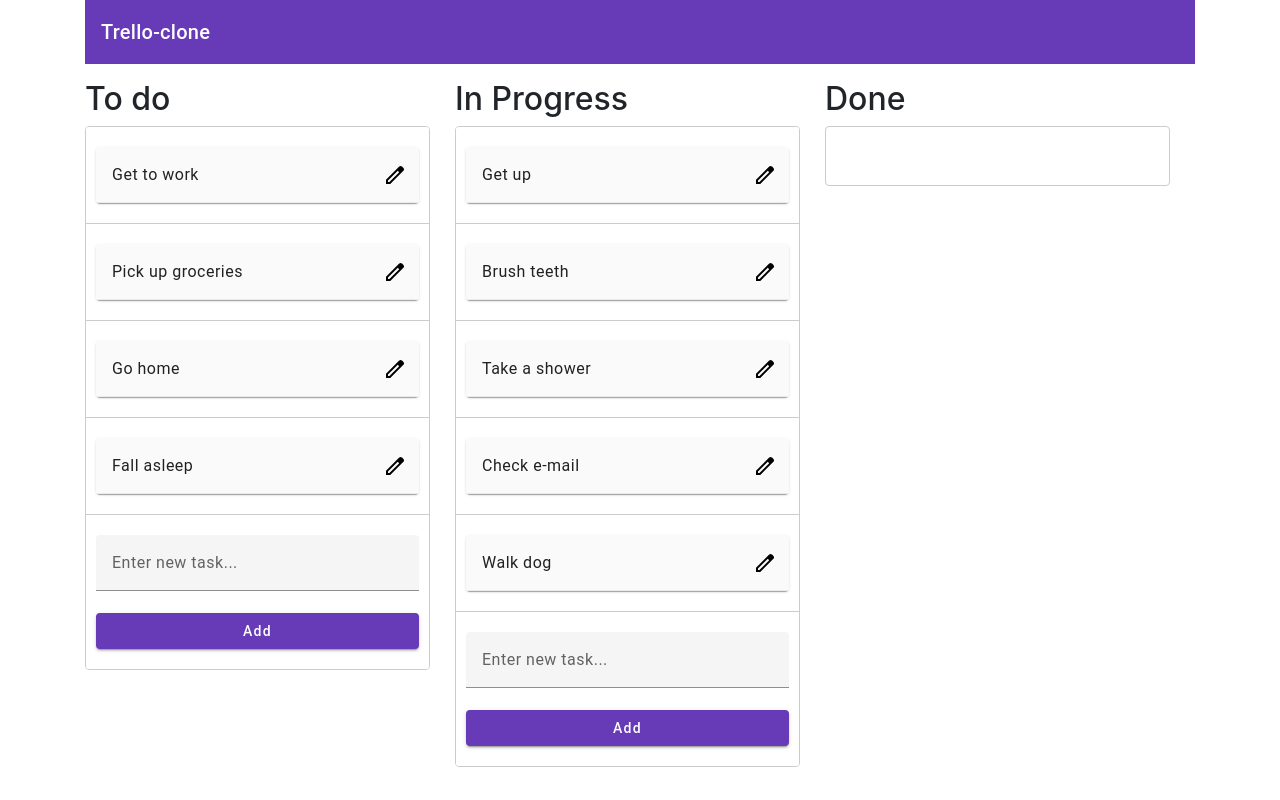
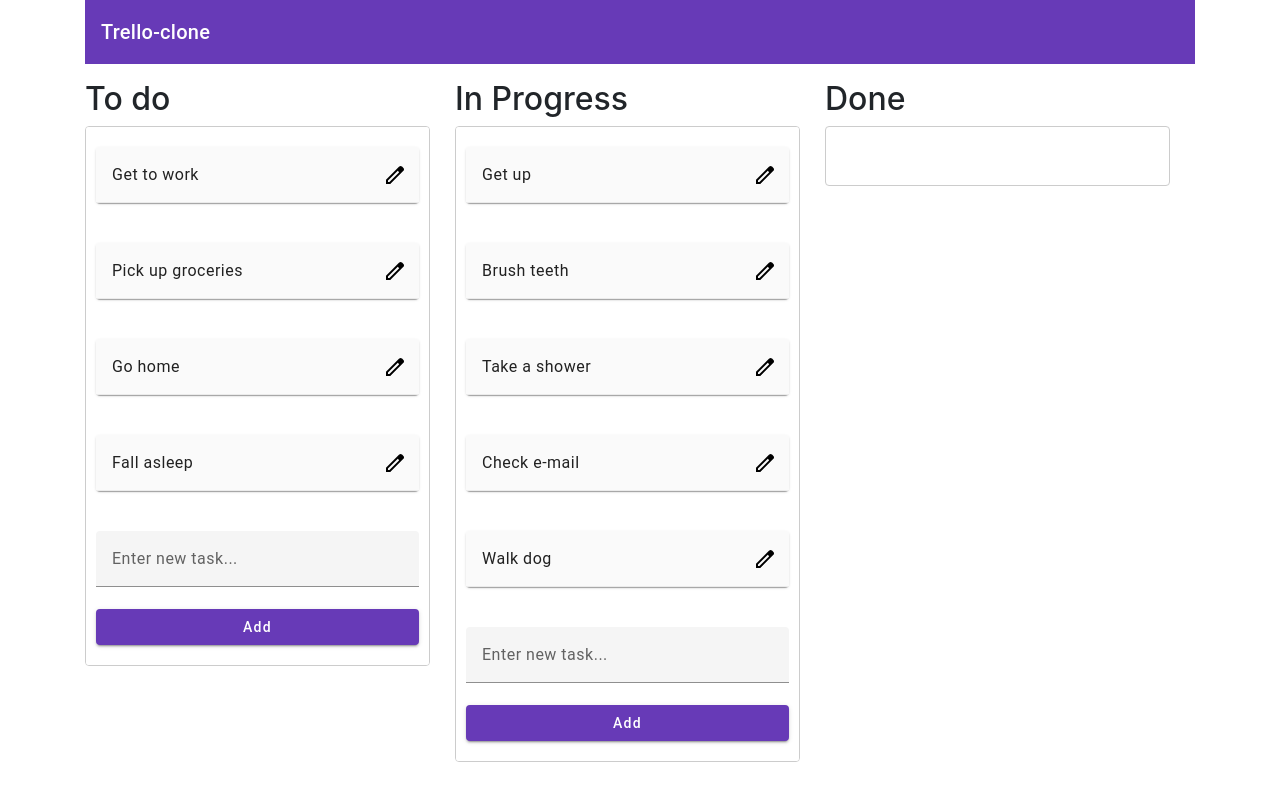
Before and after one commit to ChinmayPAt/PWA, an Angular app: page / in a window 1280 px wide. Built offline with nearby package versions, Linux system fonts and the light colour scheme.

Commit message:
removed border; added cursor - move

```diff
--- a/src/app/components/board/board.component.scss
+++ b/src/app/components/board/board.component.scss
@@ -17,7 +17,7 @@
 
 .example-box {
   padding: 20px 10px;
-    border-bottom: solid 1px #ccc;
+  border-bottom: none;
   color: rgba(0, 0, 0, 0.87);
   flex-direction: row;
   align-items: center;
@@ -46,8 +46,7 @@
   box-sizing: border-box;
   border-radius: 4px;
   box-shadow: 0 5px 5px -3px rgba(0, 0, 0, 0.2),
-    0 8px 10px 1px rgba(0, 0, 0, 0.14),
-    0 3px 14px 2px rgba(0, 0, 0, 0.12);
+    0 8px 10px 1px rgba(0, 0, 0, 0.14), 0 3px 14px 2px rgba(0, 0, 0, 0.12);
 }
 
 .cdk-drag-placeholder {
--- a/src/app/components/card/card.component.scss
+++ b/src/app/components/card/card.component.scss
@@ -1,5 +1,6 @@
 .mat-mdc-card-content {
   padding: 0px;
+  cursor: move;
 
   .card-form {
     display: inline-block;
@@ -11,10 +12,9 @@
     ::ng-deep.mat-mdc-form-field-subscript-wrapper {
       display: none;
     }
-
-                input:disabled {
-                  color: inherit;
-                }
+    input:disabled {
+      color: inherit;
+    }
     button {
       border: none;
       background: inherit;
```
Lines whose indentation alone changed are shown as unchanged.
